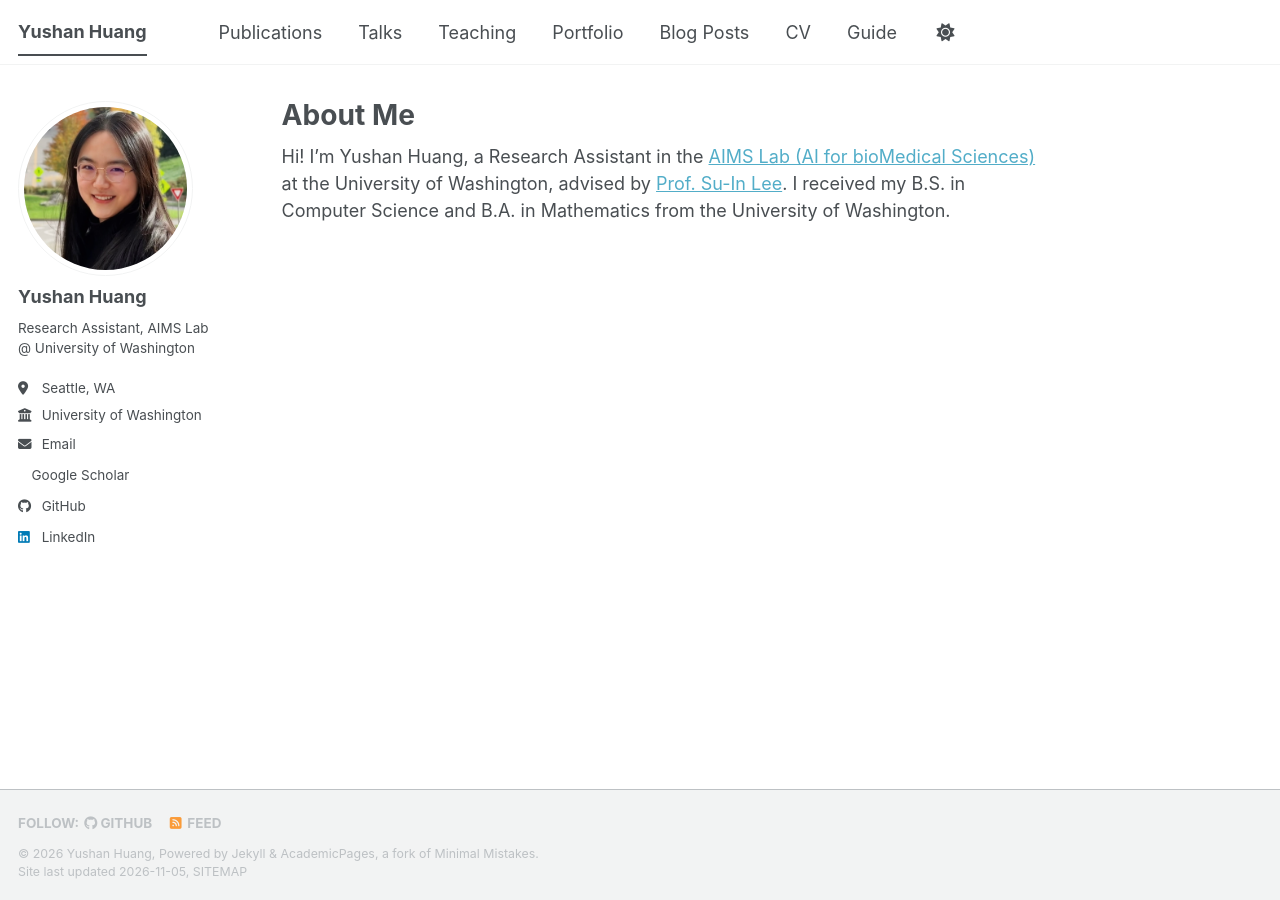
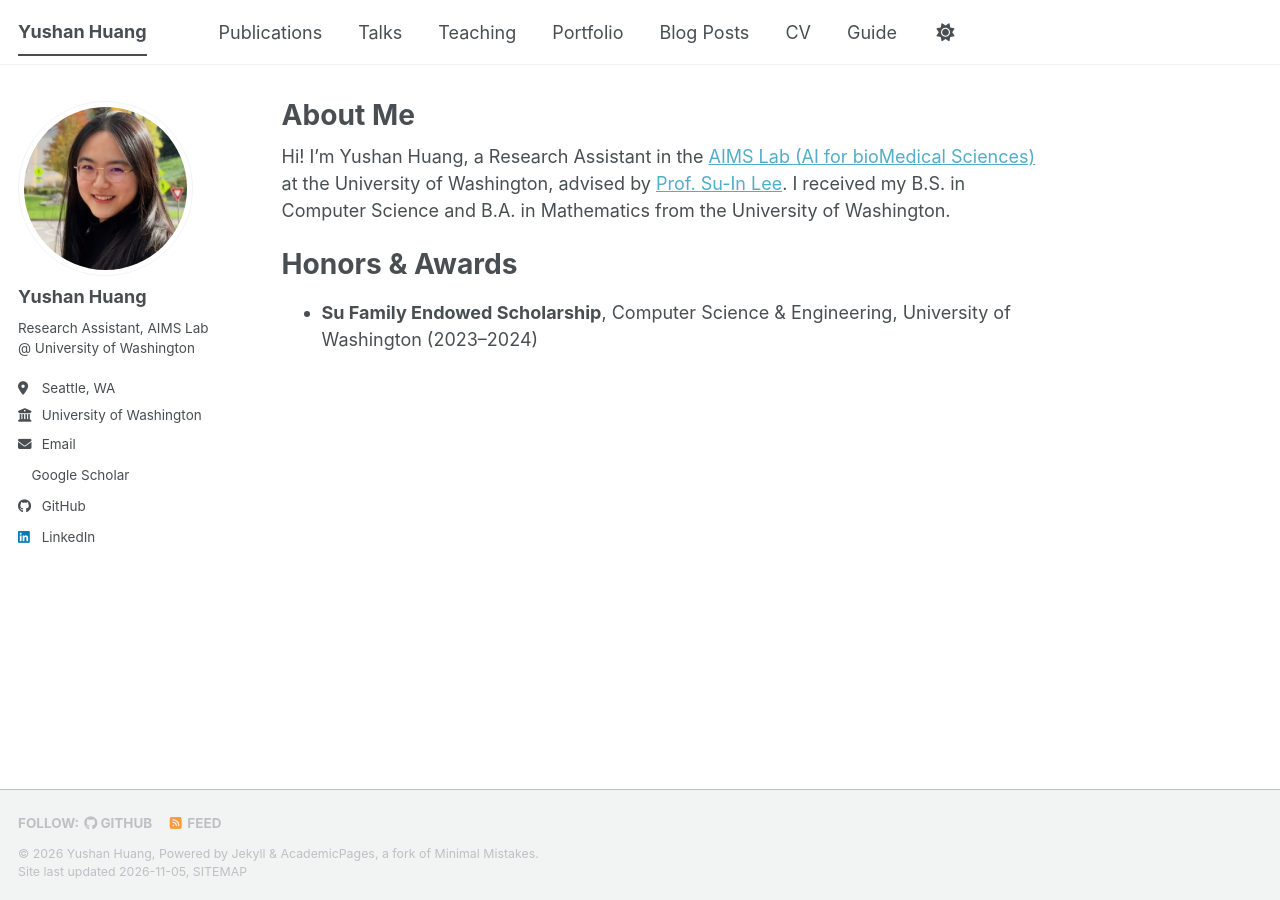
Before and after one commit to Yushan13H/personal-page, a Jekyll site: the page built from _pages/about.md, in a window 1280 px wide. Built offline with Jekyll 4.4.1, drawn with Linux system fonts in a browser that asks for light colours; a script bundle is joined from its source files by our own code; a style sheet for code colours, icons or effects is not loaded.

Commit message:
Add honors and awards section to about page

```diff
--- a/_pages/about.md
+++ b/_pages/about.md
@@ -22,3 +22,7 @@ Research Experience
 ======
 TODO: projects / papers
 -->
+
+Honors & Awards
+======
+* **Su Family Endowed Scholarship**, Computer Science & Engineering, University of Washington (2023–2024)
```
